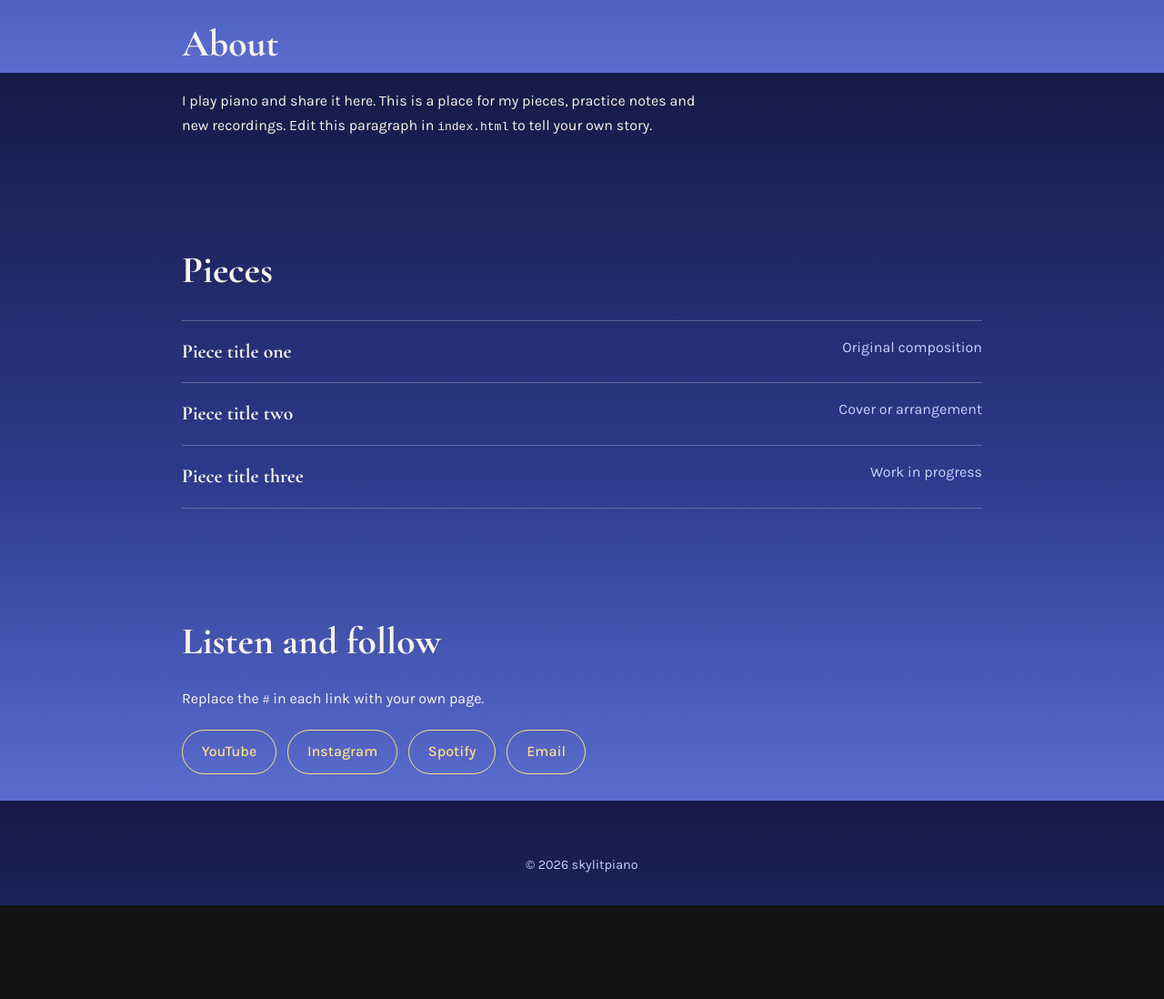
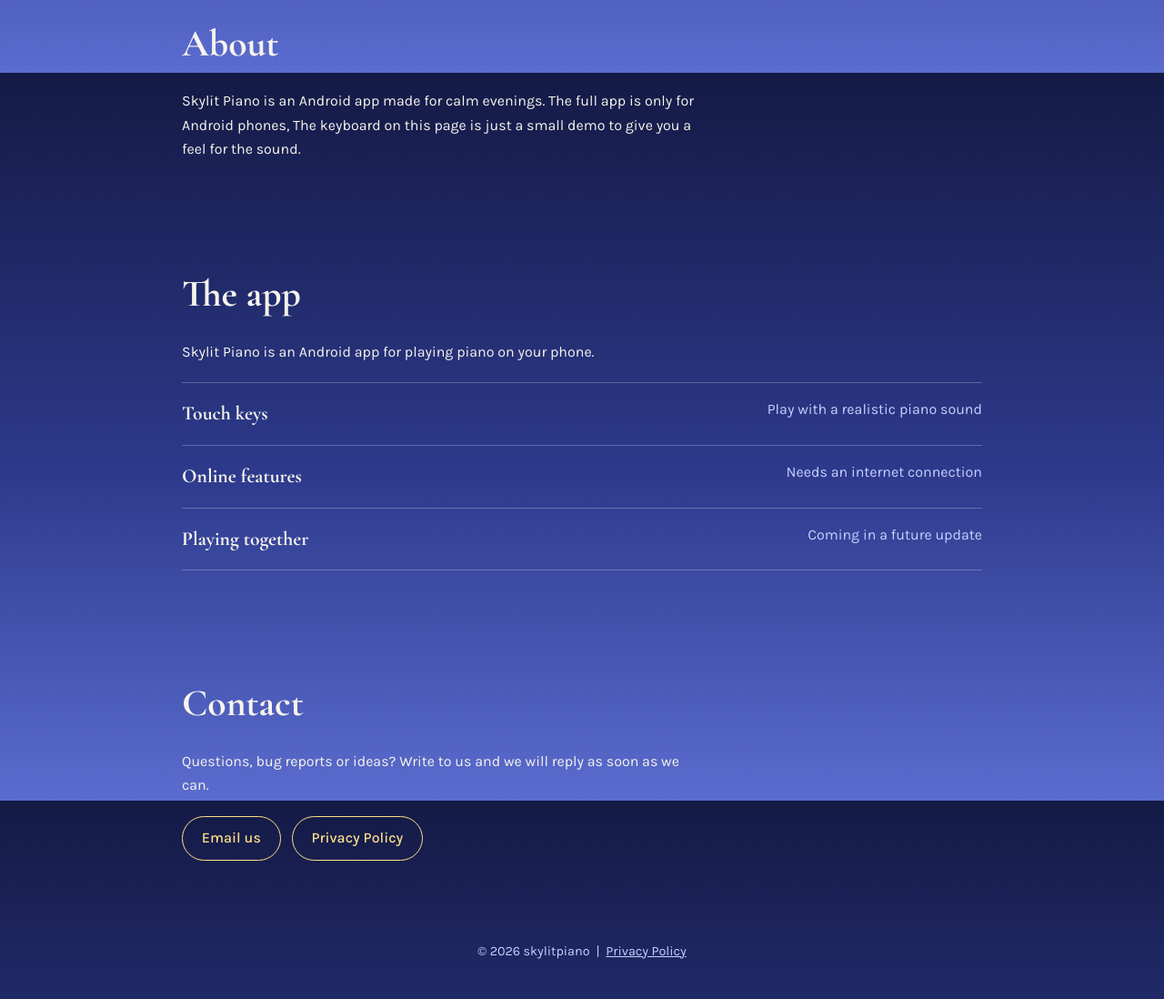
Before and after one commit to skylitpiano/skylitpiano.github.io, a plain HTML site: page index.html in a window 1280 px wide. Shown: the part 720-1818 px from the top of the page at 91% size. Before the commit the page ends 1715 px from the top, so only its background shows below. Drawn offline with nearby package versions, Linux system fonts and the light colour scheme.

Commit message:
Update index.html

```diff
--- a/index.html
+++ b/index.html
@@ -112,6 +112,7 @@
   .links a:hover { background: var(--star); color: var(--night); }
 
   footer { padding: 2rem 0; text-align: center; font-size: .9rem; color: #c9d0ff; }
+  footer p { max-width: 70ch; }
 
   @media (prefers-reduced-motion: reduce) {
     .stars i.twinkle { animation: none; }
@@ -128,8 +129,8 @@
     <a class="logo" href="#top">skylitpiano</a>
     <nav aria-label="Main">
       <a href="#about">About</a>
-      <a href="#pieces">Pieces</a>
-      <a href="#links">Links</a>
+      <a href="#app">The app</a>
+      <a href="#contact">Contact</a>
     </nav>
   </div>
 </header>
@@ -151,37 +152,41 @@
   <section id="about">
     <div class="wrap">
       <h2>About</h2>
-      <p>I play piano and share it here. This is a place for my pieces, practice notes and new recordings. Edit this paragraph in <code>index.html</code> to tell your own story.</p>
+      <p>Skylit Piano is an Android app made for calm evenings. The full app is only for Android phones, The keyboard on this page is just a small demo to give you a feel for the sound.</p>
     </div>
   </section>
 
-  <section id="pieces">
+  <section id="app">
     <div class="wrap">
-      <h2>Pieces</h2>
+      <h2>The app</h2>
+      <p>Skylit Piano is an Android app for playing piano on your phone.</p>
       <ul class="pieces">
-        <li><strong>Piece title one</strong> <span>Original composition</span></li>
-        <li><strong>Piece title two</strong> <span>Cover or arrangement</span></li>
-        <li><strong>Piece title three</strong> <span>Work in progress</span></li>
+        <li><strong>Touch keys</strong> <span>Play with a realistic piano sound</span></li>
+        <li><strong>Online features</strong> <span>Needs an internet connection</span></li>
+        <li><strong>Playing together</strong> <span>Coming in a future update</span></li>
       </ul>
     </div>
   </section>
 
-  <section id="links">
+  <section id="contact">
     <div class="wrap">
-      <h2>Listen and follow</h2>
-      <p>Replace the <code>#</code> in each link with your own page.</p>
+      <h2>Contact</h2>
+      <p>Questions, bug reports or ideas? Write to us and we will reply as soon as we can.</p>
       <div class="links">
-        <a href="#">YouTube</a>
-        <a href="#">Instagram</a>
-        <a href="#">Spotify</a>
-        <a href="#">Email</a>
+        <a href="mailto:skylitpiano@gmail.com?subject=Skylit%20Piano">Email us</a>
+        <a href="privacy.html">Privacy Policy</a>
       </div>
     </div>
   </section>
 </main>
 
-<footer>&copy; <span id="year">2026</span> skylitpiano</footer>
+<footer>
+  <div class="wrap">
+    <p style="margin:0 auto .5rem;">&copy; <span id="year">2026</span> skylitpiano &nbsp;|&nbsp; <a href="privacy.html">Privacy Policy</a></p>
+  </div>
+</footer>
 
+<script src="https://cdn.jsdelivr.net/npm/soundfont-player@0.12.0/dist/soundfont-player.min.js"></script>
 <script>
 (function () {
   document.getElementById('year').textContent = new Date().getFullYear();
@@ -236,10 +241,26 @@
     keys.appendChild(el);
   });
 
+  var piano = null, loading = false;
+  function loadPiano() {
+    if (loading || !window.Soundfont || !ctx) return;
+    loading = true;
+    Soundfont.instrument(ctx, 'acoustic_grand_piano', { soundfont: 'FluidR3_GM', format: 'mp3' })
+      .then(function (p) { piano = p; })
+      .catch(function () { loading = false; });
+  }
+
   function play(el) {
     try {
       if (!ctx) ctx = new (window.AudioContext || window.webkitAudioContext)();
       if (ctx.state === 'suspended') ctx.resume();
+      loadPiano();
+      if (piano) {
+        piano.play(Number(el.dataset.m), ctx.currentTime, { duration: 2, gain: 1.4 });
+        el.classList.add('on');
+        setTimeout(function () { el.classList.remove('on'); }, 180);
+        return;
+      }
       var f = 440 * Math.pow(2, (Number(el.dataset.m) - 69) / 12);
       var t = ctx.currentTime;
       var g = ctx.createGain();
```
